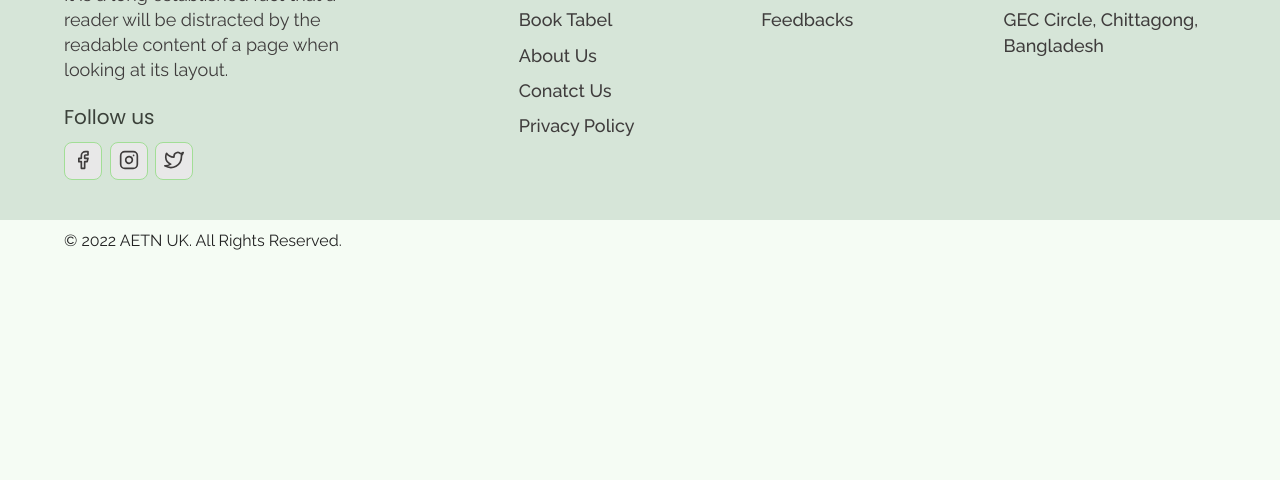
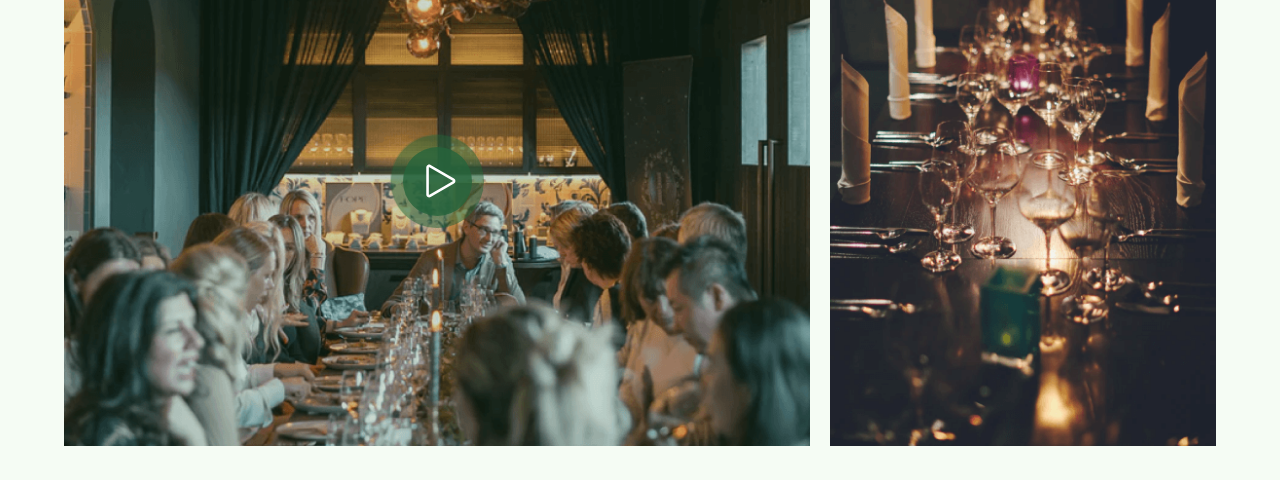
Before and after one commit to yegiii/RestaurantWebsite, a website: page index.html in a window 1280 px wide. Shown: the part 3120-3600 px from the top of the page. Before the commit the page ends 3383 px from the top, so only its background shows below. Drawn offline with nearby package versions, Linux system fonts and the light colour scheme.

Commit message:
events media section added

```diff
--- a/home.css
+++ b/home.css
@@ -284,3 +284,29 @@
     display: none;
   }
 }
+
+/* Events Media styles */
+.eventsMedia__wrapper {
+  display: flex;
+  gap: 1rem;
+}
+.eventsMedia__1 {
+  position: relative;
+}
+.eventsMedia__1__playButton {
+  display: inline-block;
+  position: absolute;
+  left: 50%;
+  top: 50%;
+  transform: translate(-50%, -50%);
+  max-width: 50px;
+}
+
+@media (min-width: 768px) {
+  .eventsMedia__wrapper {
+    gap: 2rem;
+  }
+  .eventsMedia__1__playButton {
+    max-width: 100px;
+  }
+}
--- a/index.html
+++ b/index.html
@@ -264,6 +264,25 @@
       </div>
     </section>
     <!--* Discount section  -->
+
+    <!--* Events media section -->
+    <section id="eventsMedia" data-aos="fade-up">
+      <div class="container">
+        <div class="eventsMedia__wrapper">
+          <div class="eventsMedia__1">
+            <img src="./images/eventsMedia1.png" alt="" />
+            <a href="#" class="eventsMedia__1__playButton">
+              <img src="./images/playIcon.svg" alt="" />
+            </a>
+          </div>
+          <div class="evetsMedia__2">
+            <img src="./images/eventsMedia2.png" alt="" />
+          </div>
+        </div>
+      </div>
+    </section>
+    <!--* End Events media section -->
+
     <!--* Footer -->
     <footer>
       <div class="container">
```
